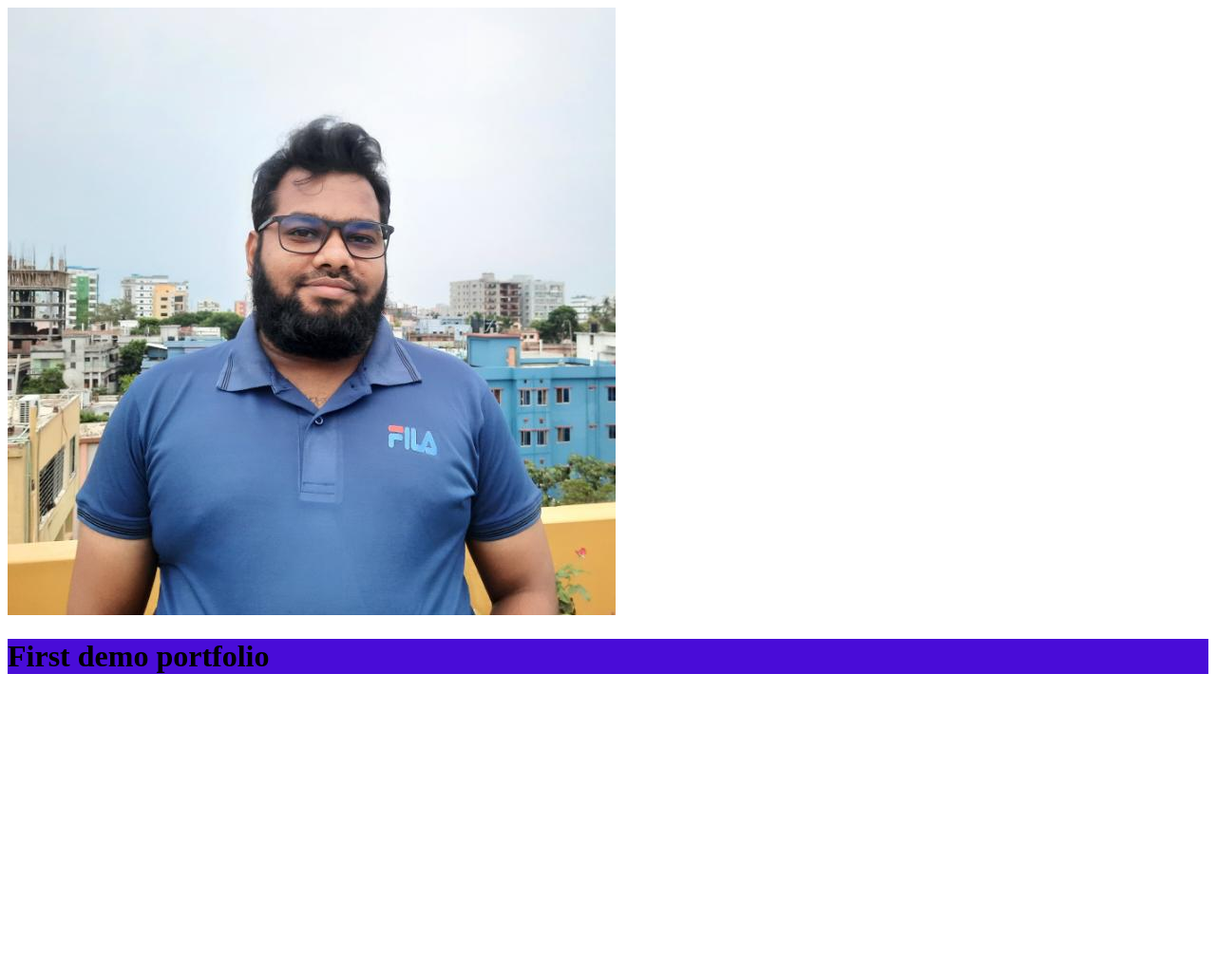
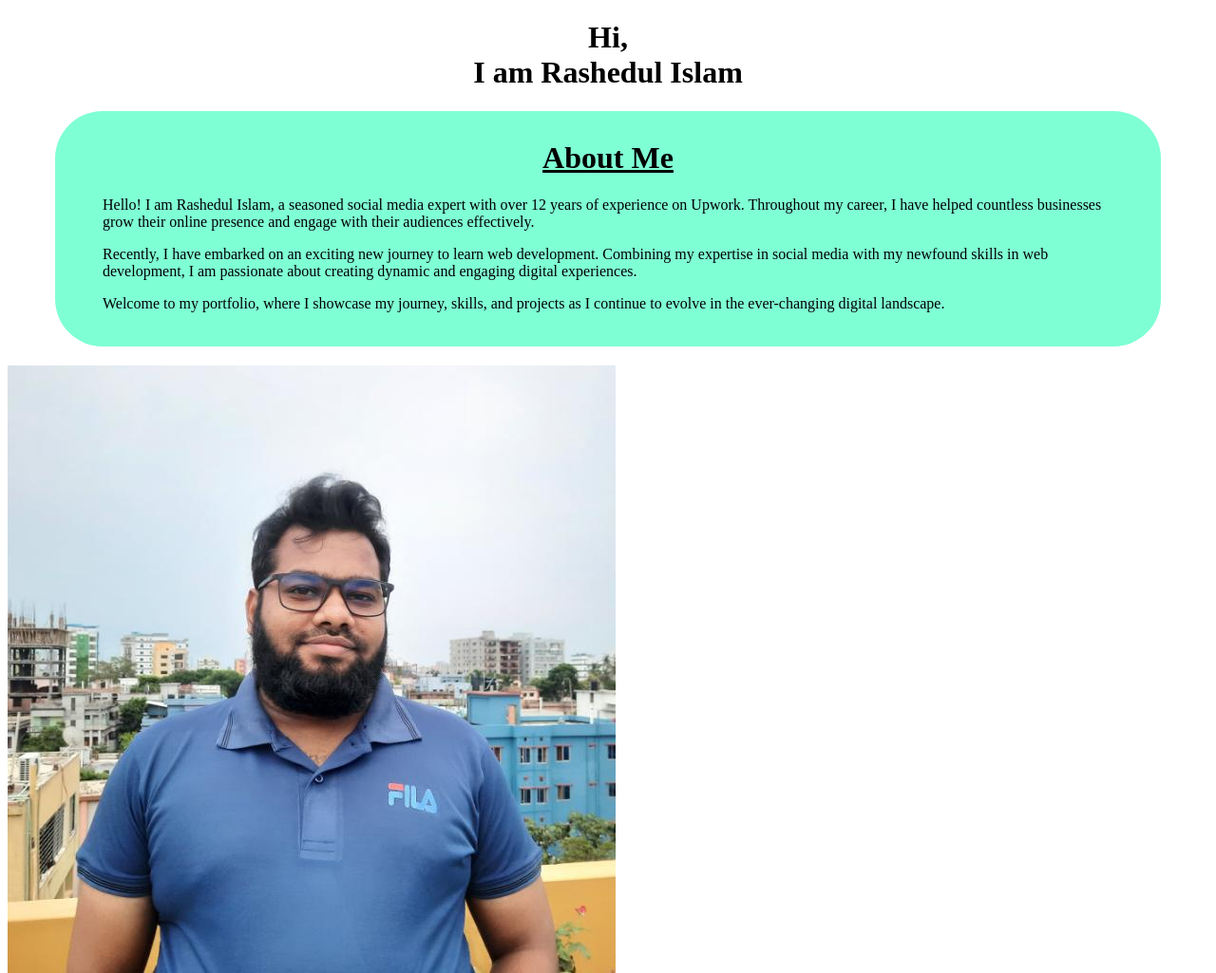
Before and after one commit to Rashedul705/demo-portfolio, a plain HTML site: page index.html in a window 1280 px wide. Shown: the whole page at 95% size. Before the commit the page ends 800 px from the top, so only its background shows below. Drawn offline with Linux system fonts and the light colour scheme.

Commit message:
added about me

```diff
--- a/index.html
+++ b/index.html
@@ -5,9 +5,24 @@
     <meta name="viewport" content="width=device-width, initial-scale=1.0">
     <title>My Demo protfolio</title>
     <link rel="stylesheet" href="style.css">
-    <img src="me.jpg" alt="ME">
+
 </head>
 <body>
-    <h1>First demo portfolio </h1>
+    <h1>Hi, <br>I am Rashedul Islam</h1>
+    <div class="About-Me">
+        <h1 class="Aboutme">About Me</h1>
+        <p>
+            Hello! I am Rashedul Islam, a seasoned social media expert with over 12 years of experience on Upwork. Throughout my career, I have helped countless businesses grow their online presence and engage with their audiences effectively.
+        </p>
+        <p>
+            Recently, I have embarked on an exciting new journey to learn web development. Combining my expertise in social media with my newfound skills in web development, I am passionate about creating dynamic and engaging digital experiences.
+        </p>
+        <p>
+            Welcome to my portfolio, where I showcase my journey, skills, and projects as I continue to evolve in the ever-changing digital landscape.
+        </p>
+
+    </div>
+
+    <img src="me.jpg" alt="ME">
 </body>
 </html>
--- a/style.css
+++ b/style.css
@@ -1,3 +1,13 @@
 h1{
-    background-color: rgb(73, 12, 216);
+    text-align: center;
 }
+.About-Me{
+    background-color: aquamarine;
+    border-radius: 50px;
+    margin: 10px 50px 20px 50px;
+    padding: 10px 50px 20px 50px ;
+}
+
+.Aboutme{
+    text-decoration: underline;
+}
```
